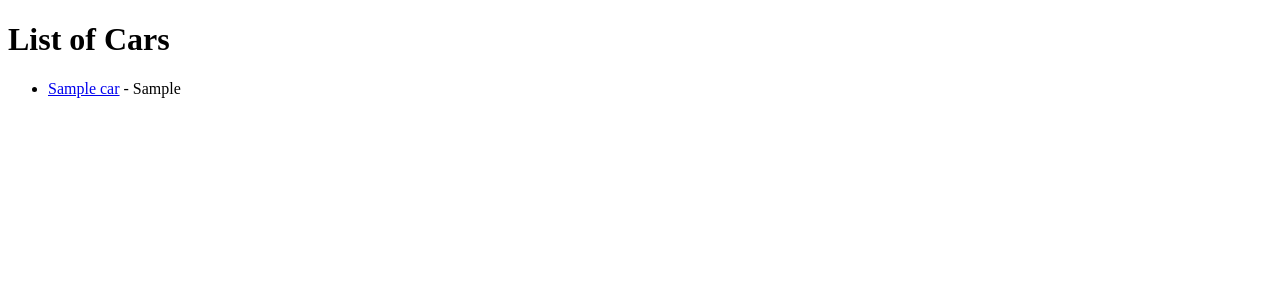
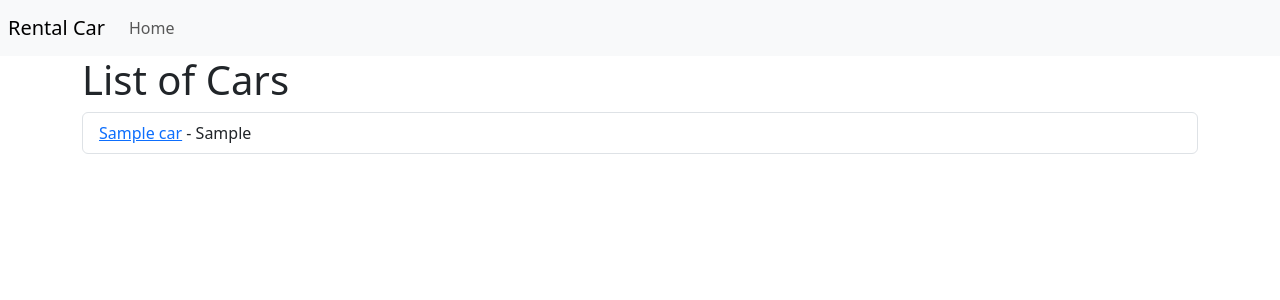
Before and after one commit to odhahri/Rental-car, a Django app: page /cars/car_list/ in a window 1280 px wide. Shown: the top 300 px of the page. Run offline with Django 5.2, Linux system fonts and the light colour scheme; tables that the repository leaves empty hold one stand-in row (values such as "Sample post").

Commit message:
DEV:working on cars app frontend

```diff
--- a/app_localtion_car_ssr_project/settings.py
+++ b/app_localtion_car_ssr_project/settings.py
@@ -60,7 +60,10 @@ BASE_DIR = os.path.dirname(os.path.dirname(os.path.abspath(__file__)))
 TEMPLATES = [
     {
         'BACKEND': 'django.template.backends.django.DjangoTemplates',
-        'DIRS': [os.path.join(BASE_DIR, 'templates')],
+        'DIRS': [
+            os.path.join(BASE_DIR, 'cars/templates'),  # Add this if templates are specific to the app
+            os.path.join(BASE_DIR, 'templates')  # Add a common templates directory
+            ],
         'APP_DIRS': True,
         'OPTIONS': {
             'context_processors': [
--- a/cars/templates/cars/car_list.html
+++ b/cars/templates/cars/car_list.html
@@ -1,21 +1,16 @@
-<!DOCTYPE html>
-<html lang="en">
+{% extends 'cars/shared/base_template.html' %}
+{% block title %}List of cars{% endblock %}
 
-<head>
-    <meta charset="UTF-8">
-    <meta name="viewport" content="width=device-width, initial-scale=1.0">
-    <title>Car List</title>
-</head>
+{% block styles %}
+{% endblock %}
 
-<body>
-    <h1>List of Cars</h1>
-    <ul>
-        {% for car in cars %}
-        <li>
-            <a href="{% url 'car_detail_page' car.id %}">{{ car.name }}</a> - {{ car.model }}
-        </li>
-        {% endfor %}
-    </ul>
-</body>
-
-</html>
+{% block content %}
+<h1>List of Cars</h1>
+<ul class="list-group">
+    {% for car in cars %}
+    <li class="list-group-item">
+        <a href="{% url 'car_detail_page' car.car_id %}">{{ car.name }}</a> - {{ car.model }}
+    </li>
+    {% endfor %}
+</ul>
+{% endblock %}
--- /dev/null
+++ b/cars/templates/cars/shared/base_template.html
@@ -0,0 +1,65 @@
+<!DOCTYPE html>
+<html lang="en">
+
+<head>
+    {% block head %}
+    <meta charset="UTF-8">
+    <meta name="viewport" content="width=device-width, initial-scale=1.0">
+    <title>
+        {% block title %}
+        Default Title
+        {% endblock %}
+    </title>
+    <!-- Bootstrap CSS -->
+    <link href="https://cdn.jsdelivr.net/npm/bootstrap@5.3.0/dist/css/bootstrap.min.css" rel="stylesheet">
+
+    {% block styles %}
+    <!-- Additional Stylesheets -->
+    {% endblock %}
+    {% endblock %}
+</head>
+
+<body>
+    <nav class="navbar navbar-expand-lg navbar-light bg-light p-2">
+        <a class="navbar-brand" href="#">Rental Car</a>
+        <button class="navbar-toggler" type="button" data-bs-toggle="collapse" data-bs-target="#navbarSupportedContent"
+            aria-controls="navbarSupportedContent" aria-expanded="false" aria-label="Toggle navigation">
+            <span class="navbar-toggler-icon"></span>
+        </button>
+
+        <div class="collapse navbar-collapse" id="navbarSupportedContent">
+            <ul class="navbar-nav mr-auto">
+
+                <li class="nav-item">
+                    <a class="nav-link" href="#">Home</a>
+                </li>
+                <!-- <li class="nav-item dropdown">
+                    <a class="nav-link dropdown-toggle" href="#" id="navbarDropdown" role="button"
+                        data-bs-toggle="dropdown" aria-expanded="false">
+                        Dropdown
+                    </a>
+                    <ul class="dropdown-menu" aria-labelledby="navbarDropdown">
+                        <li><a class="dropdown-item" href="#">Action</a></li>
+                        <li><a class="dropdown-item" href="#">Another action</a></li>
+                        <li>
+                            <hr class="dropdown-divider">
+                        </li>
+                        <li><a class="dropdown-item" href="#">Something else here</a></li>
+                    </ul>
+                </li> -->
+
+            </ul>
+
+        </div>
+    </nav>
+    <div class="container">
+        {% block content %}
+        {% endblock %}
+    </div>
+
+    <!-- Required Bootstrap JavaScript -->
+    <script src="https://cdn.jsdelivr.net/npm/@popperjs/core@2.11.8/dist/umd/popper.min.js"></script>
+    <script src="https://cdn.jsdelivr.net/npm/bootstrap@5.3.0/dist/js/bootstrap.min.js"></script>
+</body>
+
+</html>
```
